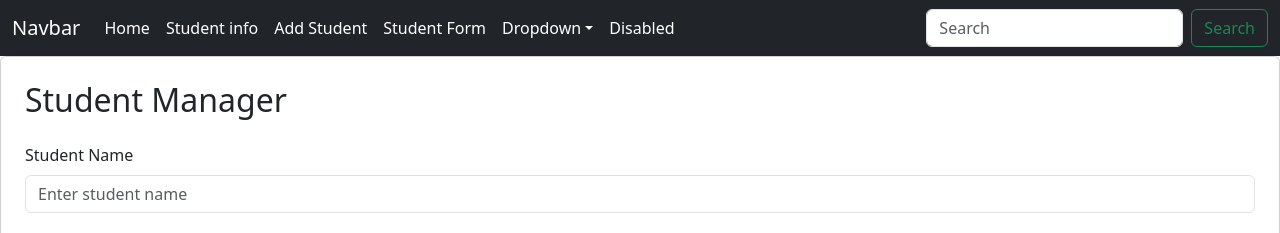
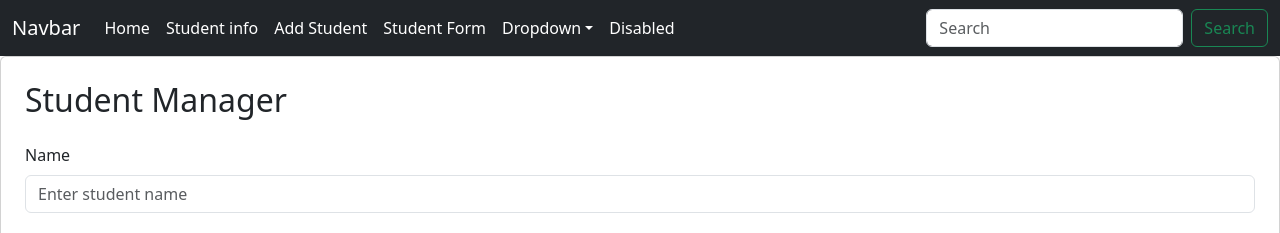
Before and after one commit to bsse2480226-gif/New-project, a React (Vite) app: page / in a window 1280 px wide. Shown: the top 233 px of the page. Built offline with nearby package versions, Linux system fonts and the light colour scheme.

Commit message:
more changes

```diff
--- a/src/components/StudentManager.jsx
+++ b/src/components/StudentManager.jsx
@@ -66,35 +66,19 @@ function StudentManager() {
     <div className="card shadow-sm">
 
       <div className="card-body p-4">
-
         <h2 className="mb-4">
           Student Manager
         </h2>
 
-
         {/* Add Student Form */}
-
         <form onSubmit={handleAddStudent}>
-
           {/* Name */}
-
           <div className="mb-3">
-
-            <label className="form-label">
-              Student Name
-            </label>
-
-            <input
-              type="text"
-              className="form-control"
-              placeholder="Enter student name"
-              value={name}
-              onChange={(event) => setName(event.target.value)}
-            />
+            <label className="form-label"> Name</label>
+            <input type="text" className="form-control"placeholder="Enter student name" value={name}
+              onChange={(event) => setName(event.target.value)}/>
 
           </div>
-
-
           {/* Department */}
 
           <div className="mb-3">
@@ -108,36 +92,25 @@ function StudentManager() {
               value={department}
               onChange={(event) => setDepartment(event.target.value)}
             >
-
               <option value="">
                 Select Department
               </option>
-
               <option value="Computer Science">
                 Computer Science
               </option>
-
               <option value="Software Engineering">
                 Software Engineering
               </option>
-
               <option value="Information Technology">
                 Information Technology
               </option>
-
             </select>
-
           </div>
-
-
           {/* Semester */}
-
           <div className="mb-3">
-
             <label className="form-label">
               Semester
             </label>
-
             <select
               className="form-select"
               value={semester}
@@ -200,8 +173,6 @@ function StudentManager() {
         <h4 className="mt-5 mb-3">
           Students
         </h4>
-
-
         {students.length === 0 ? (
 
           <div className="alert alert-warning">
```
